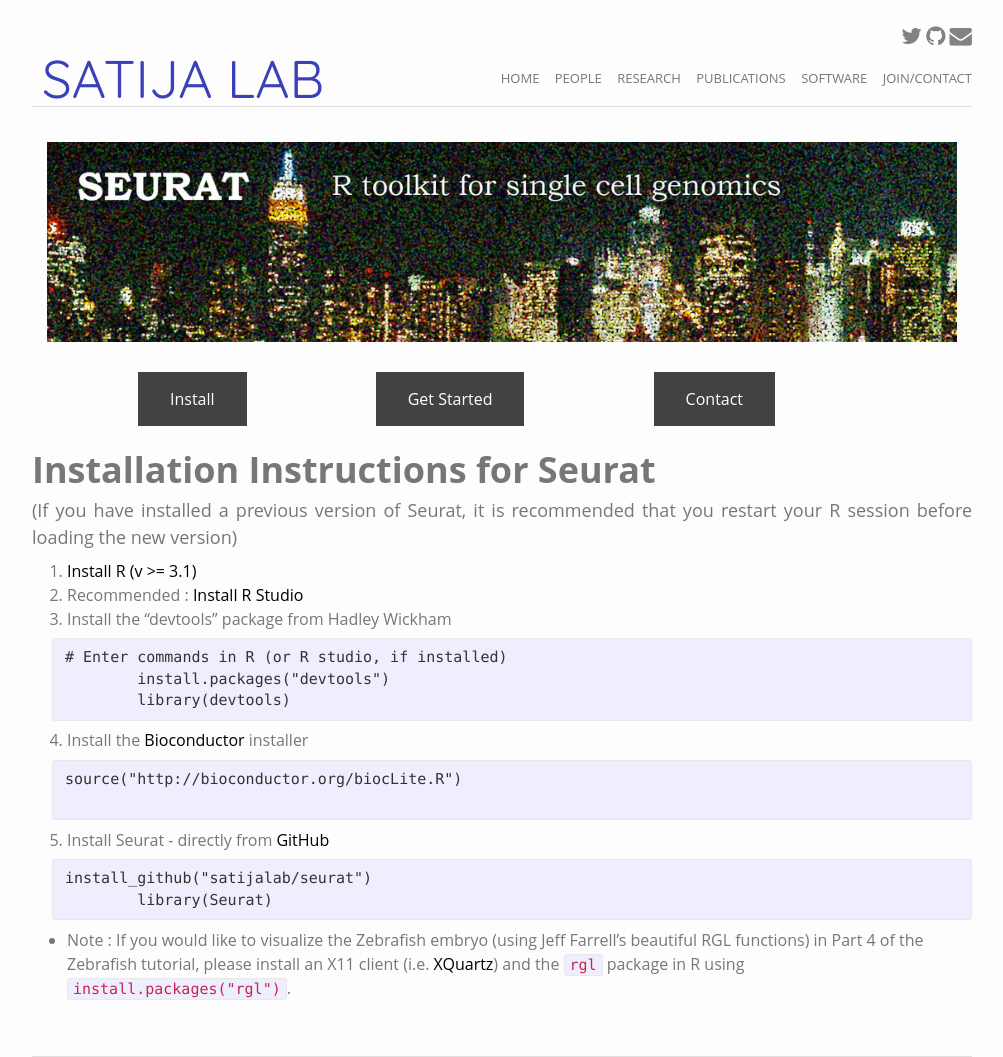
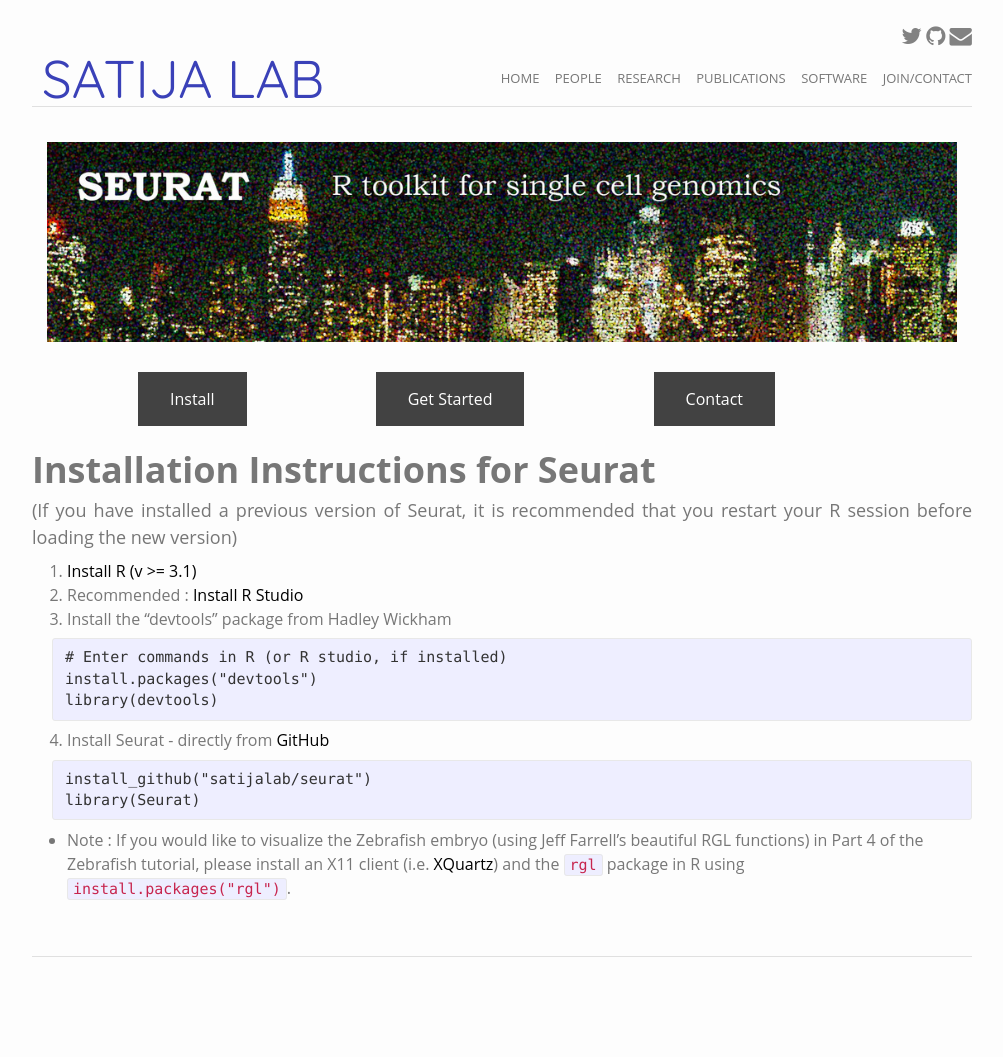
Before and after one commit to jungokasai/satijalab.github.io, a Jekyll site: the page built from software/install.html, in a window 1280 px wide. Shown: the whole page, without its empty margins (138-1141 px from the left). Built offline with Jekyll 4.4.1, drawn with Linux system fonts in a browser that asks for light colours; nearby versions of some CDN libraries; after the commit the page ends 957 px from its top, so only the background shows below that.

Commit message:
update install instructions

```diff
--- a/software/install.html
+++ b/software/install.html
@@ -17,18 +17,13 @@
 	<li>Install the “devtools” package from Hadley Wickham</li>
 	</ol>
 	<pre><code># Enter commands in R (or R studio, if installed)
-	install.packages(&quot;devtools&quot;)
-	library(devtools)</code></pre>
+install.packages(&quot;devtools&quot;)
+library(devtools)</code></pre>
 	<ol start="4" style="list-style-type: decimal">
-	<li>Install the <a href="https://www.bioconductor.org/">Bioconductor</a> installer</li>
-	</ol>
-	<pre><code>source(&quot;http://bioconductor.org/biocLite.R&quot;)
-	</code></pre>
-	<ol start="5" style="list-style-type: decimal">
 	<li>Install Seurat - directly from <a href="https://github.com/satijalab/seurat">GitHub</a></li>
 	</ol>
 	<pre><code>install_github(&quot;satijalab/seurat&quot;)
-	library(Seurat)</code></pre>
+library(Seurat)</code></pre>
 	<ul>
 	<li>Note : If you would like to visualize the Zebrafish embryo (using Jeff Farrell’s beautiful RGL functions) in Part 4 of the Zebrafish tutorial, please install an X11 client (i.e. <a href="http://xquartz.macosforge.org/landing/">XQuartz</a>) and the <code>rgl</code> package in R using <code>install.packages(&quot;rgl&quot;)</code>.</li>
 	</ul>
```
